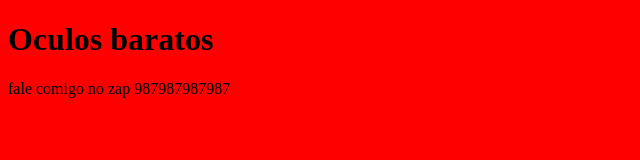
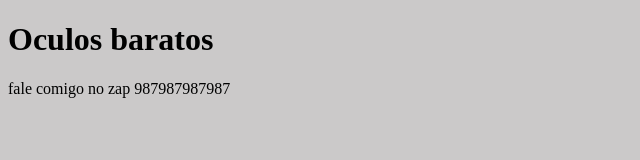
Before and after one commit to amdoim/opto, a plain HTML site: page index.html in a window 1280 px wide. Shown: the whole page, without its empty margins (0-640 px from the left). Drawn offline with Linux system fonts and the light colour scheme.

Commit message:
cor cinza

```diff
--- a/index.html
+++ b/index.html
@@ -5,7 +5,7 @@
     <meta name="viewport" content="width=device-width, initial-scale=1.0">
     <title>Opto - A ótica da gente</title>
 </head>
-<body style="background-color: red;">
+<body style="background-color: rgb(203, 201, 201);">
     <h1>
         Oculos baratos
     </h1>
```
